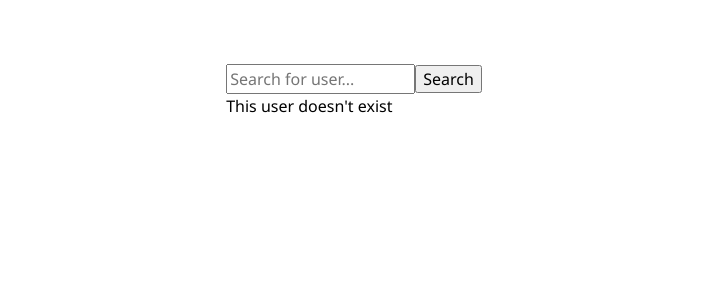
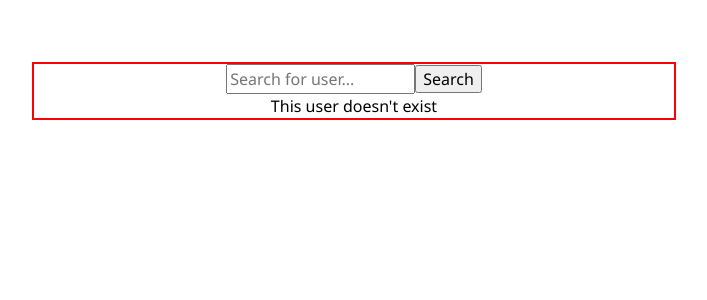
Before and after one commit to pawel975/github-user-viewer, a React (Create React App) app: page / in a window 1280 px wide. Shown: the top 300 px of the page, without its empty margins (286-993 px from the left). Built offline with nearby package versions, Linux system fonts and the light colour scheme; no server answers.

Commit message:
search form position update

```diff
--- a/src/components/App/App.js
+++ b/src/components/App/App.js
@@ -10,7 +10,7 @@ const App = () => {
   const [isSearchValid, setIsSearchValid] = useState(true);
 
   return (
-    <div className="App">
+    <div className="app">
 
       <SearchUserForm
         setUserData={setUserData}
--- a/src/components/App/App.scss
+++ b/src/components/App/App.scss
@@ -1 +1,9 @@
 @use "../../globalStyles.scss";
+
+.app {
+    width: 50vw;
+    outline: 2px solid red;
+    display: flex;
+    flex-direction: column;
+    align-items: center;
+}
--- a/src/components/SearchUserForm/SearchUserForm.js
+++ b/src/components/SearchUserForm/SearchUserForm.js
@@ -1,8 +1,9 @@
 import { useEffect } from "react";
+import "./SearchUserForm.scss";
 
 const SearchUserForm = ({setUserData, setIsSearchValid}) => {
 
-    useEffect(()=> {
+    useEffect(() => {
 
         const URL = `https://api.github.com/users/pawel975`;
 
--- /dev/null
+++ b/src/components/SearchUserForm/SearchUserForm.scss
@@ -0,0 +1,6 @@
+@use '../../globalStyles.scss';
+@use '../../variables.scss';
+
+.search-user-form {
+    margin: auto;
+}
```
